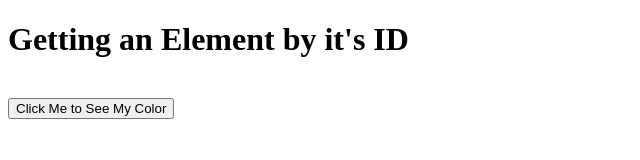
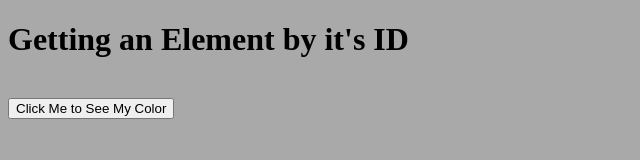
Before and after one commit to elija33/RowanCsAssignment9, a plain HTML site: page index.html in a window 1280 px wide. Both pictures are taken after a click on the button "Click Me to See My Color". Shown: the whole page, without its empty margins (0-640 px from the left). Drawn offline with Linux system fonts and the light colour scheme.

Commit message:
Update index.html

```diff
--- a/index.html
+++ b/index.html
@@ -9,6 +9,9 @@
     <button type="button" onclick="myFunction()">Click Me to See My Color</button>
     <script>
 document.getElementById("dom").innerHTML = "Getting an Element by it's ID";
+function myFunction(){
+  document.body.style.backgroundColor="DarkGrey";
+}
 </script>
   </body>
 </html>
```
